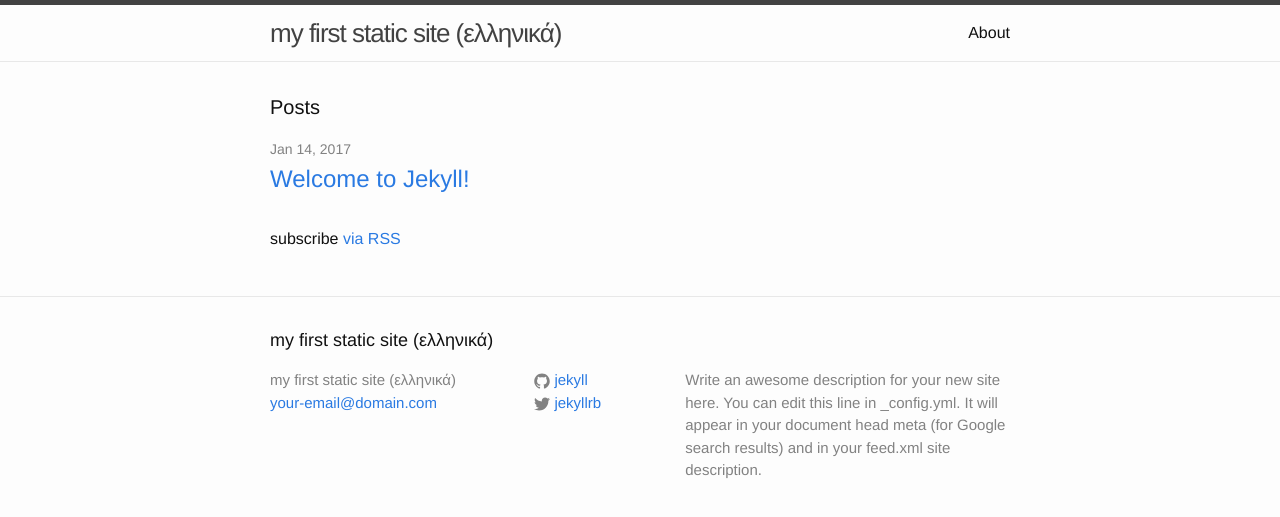
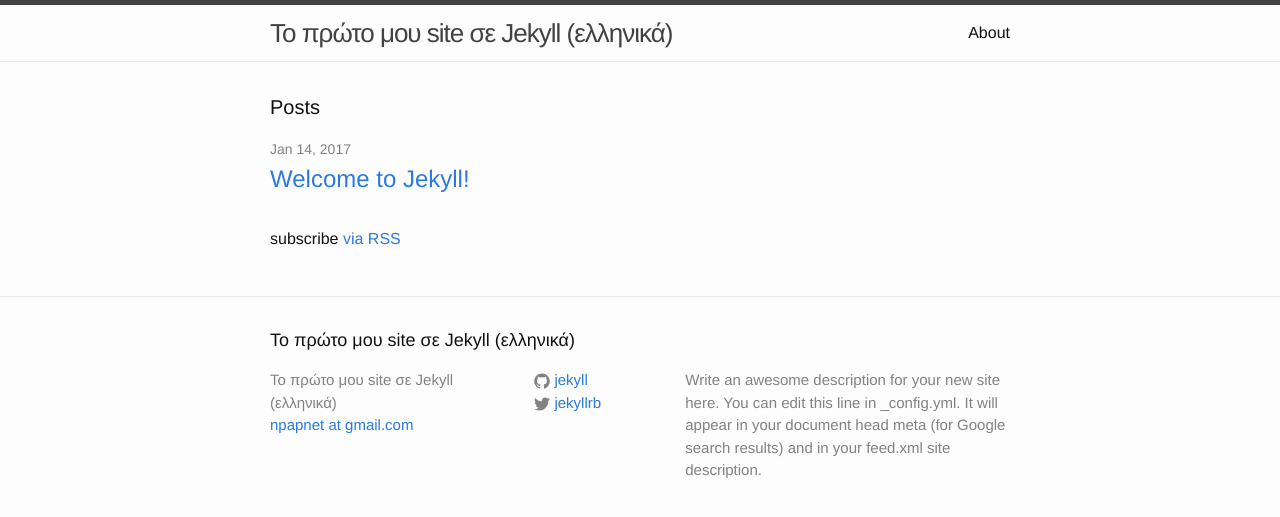
Before and after one commit to npapnet/npJeklySite, a Jekyll site: the page built from index.html, in a window 1280 px wide. Shown: the top 517 px of the page. Built offline with Jekyll 4.4.1, drawn with Linux system fonts in a browser that asks for light colours.

Commit message:
Changed names of titles.

```diff
--- a/_config.yml
+++ b/_config.yml
@@ -6,8 +6,8 @@
 # 'jekyll serve'. If you change this file, please restart the server process.
 
 # Site settings
-title: my first static site (ελληνικά)
-email: your-email@domain.com
+title: To πρώτο μου site σε Jekyll (ελληνικά)
+email: npapnet at gmail.com
 description: > # this means to ignore newlines until "baseurl:"
   Write an awesome description for your new site here. You can edit this
   line in _config.yml. It will appear in your document head meta (for
```
